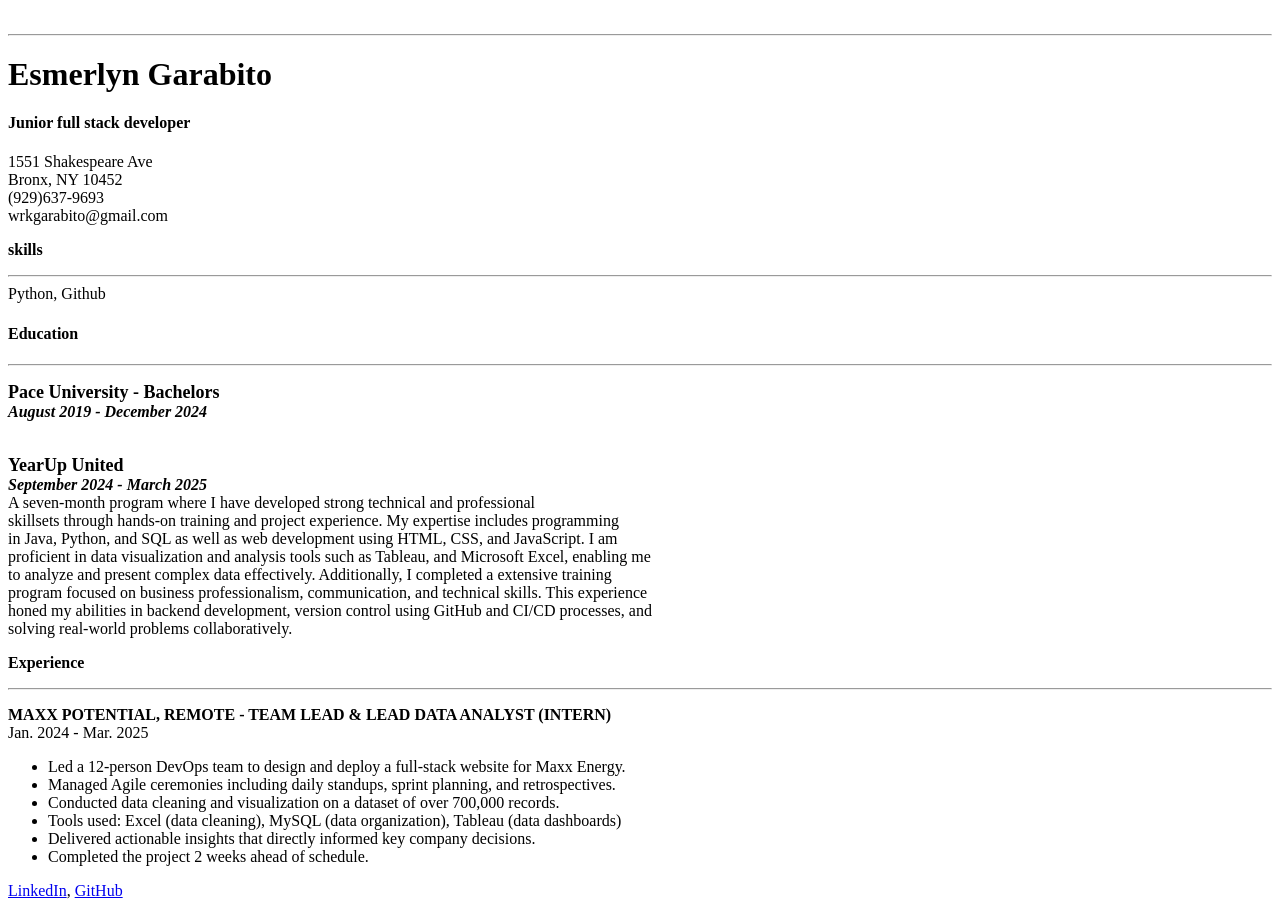
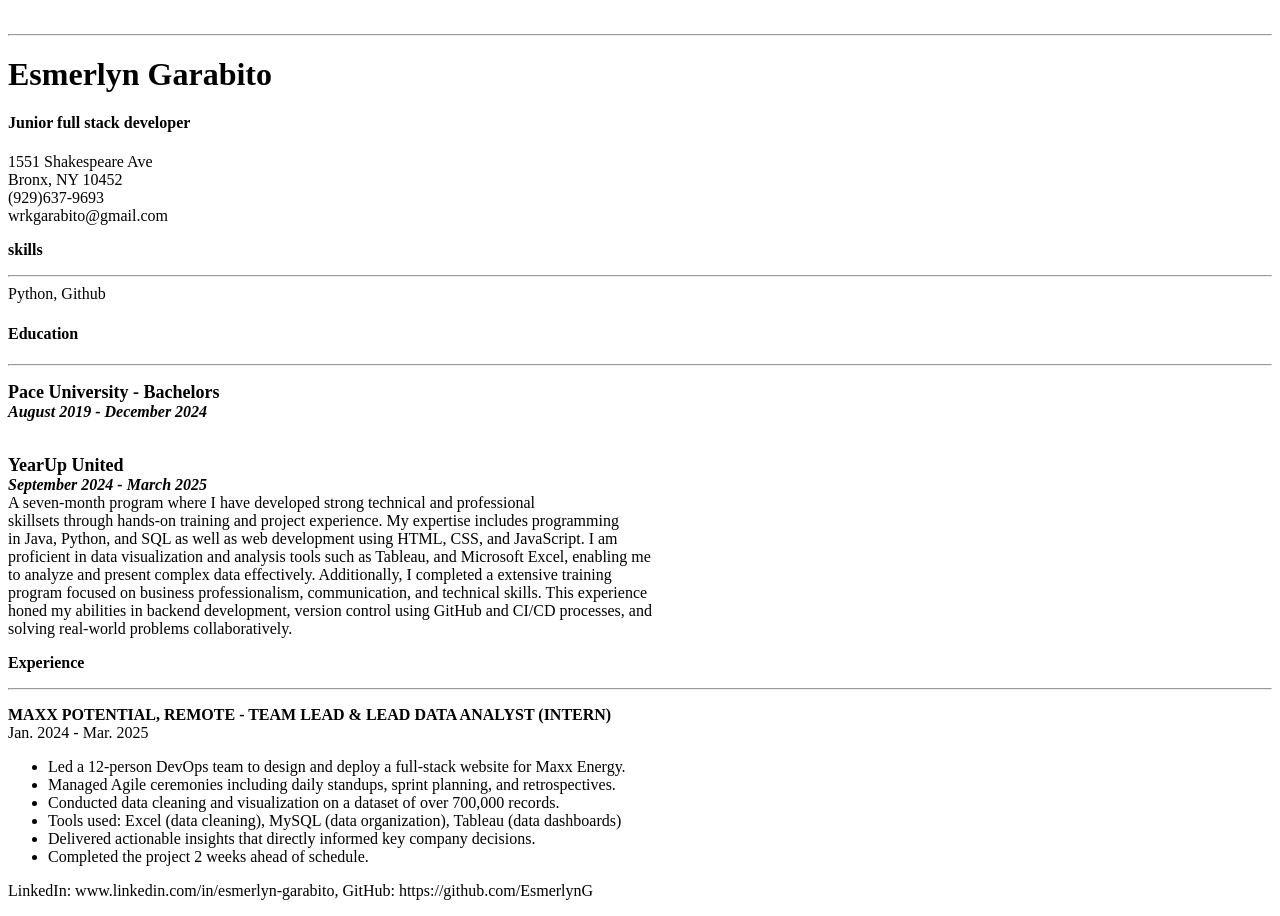
Before and after one commit to EsmerlynG/Html_CV_Project, a plain HTML site: page index.html in a window 1280 px wide. Drawn offline with Linux system fonts and the light colour scheme.

Commit message:
updated social links

```diff
--- a/index.html
+++ b/index.html
@@ -118,8 +118,8 @@
         <section id="social links">
             <footer>
                 <p id="links">
-                    <a href="www.linkedin.com/in/esmerlyn-garabito" target="_blank">LinkedIn</a>,
-                    <a href="https://github.com/EsmerlynG" target="_blank">GitHub</a>
+                    LinkedIn: www.linkedin.com/in/esmerlyn-garabito,
+                    GitHub: https://github.com/EsmerlynG
                 </p>
 
             </footer>
```
